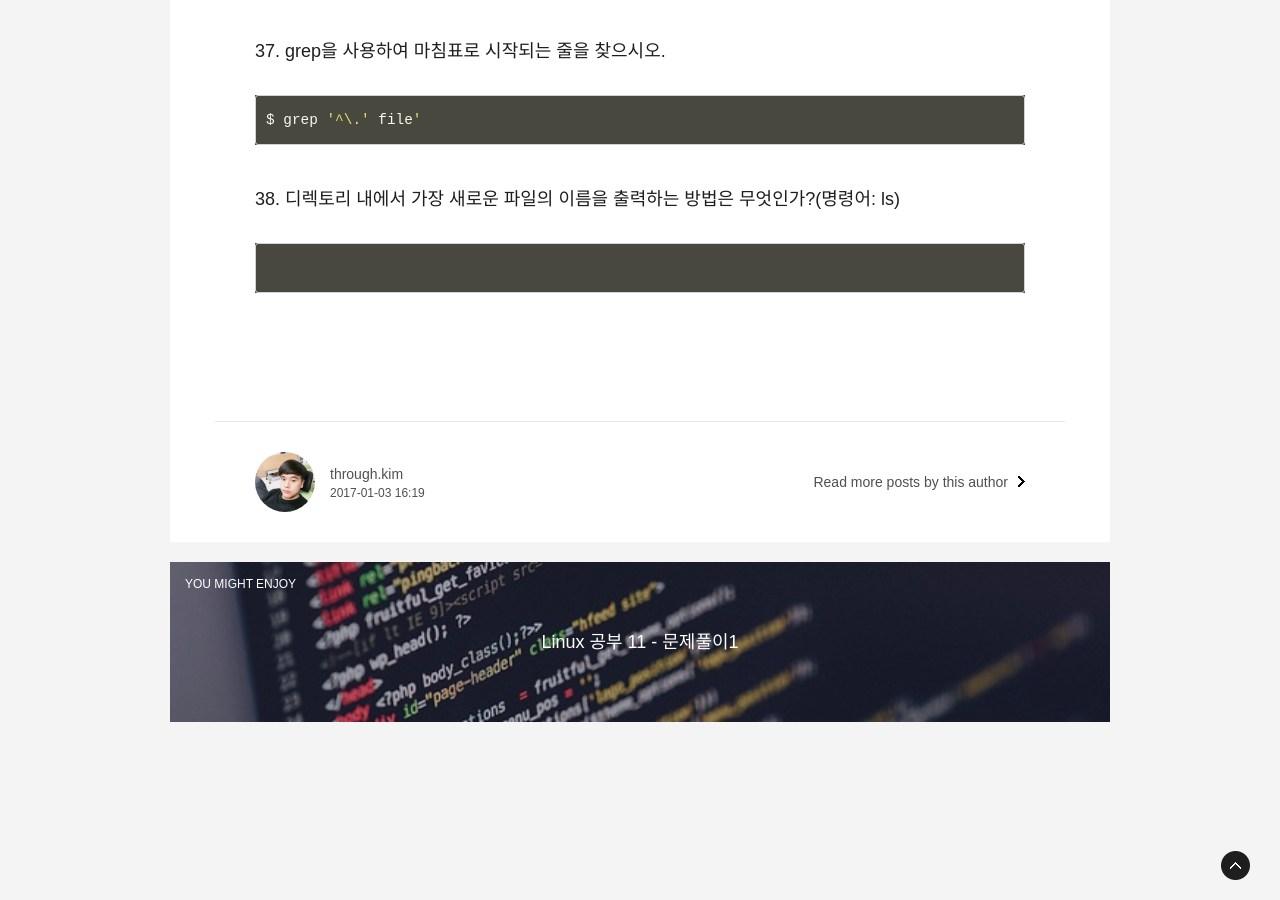
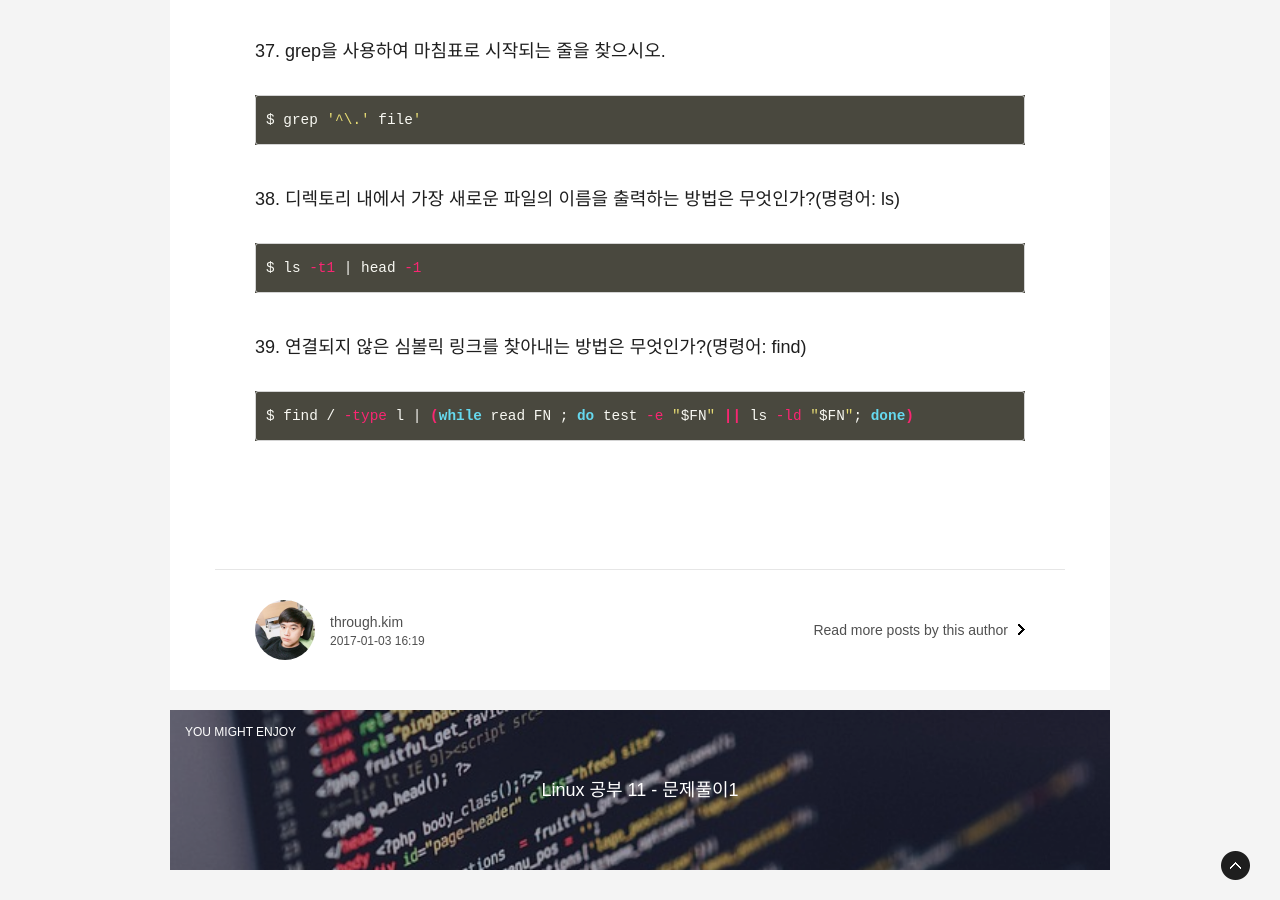
Before and after one commit to ThroughKim/throughkim.github.com, a Jekyll site: the page built from _posts/2017-01-04-linux-12.md, in a window 1280 px wide and 900 px high, scrolled down 9836 px. Built offline with Jekyll 4.4.1, drawn with Linux system fonts in a browser that asks for light colours; some web fonts are replaced.

Commit message:
upload blog

````diff
--- a/_posts/2017-01-04-linux-12.md
+++ b/_posts/2017-01-04-linux-12.md
@@ -317,5 +317,10 @@ $ grep '^\.' file'
 
 ### 38. 디렉토리 내에서 가장 새로운 파일의 이름을 출력하는 방법은 무엇인가?(명령어: ls)
 ```bash
+$ ls -t1 | head -1
+```
 
+### 39. 연결되지 않은 심볼릭 링크를 찾아내는 방법은 무엇인가?(명령어: find)
+```bash
+$ find / -type l | (while read FN ; do test -e "$FN" || ls -ld "$FN"; done)
 ```
````
